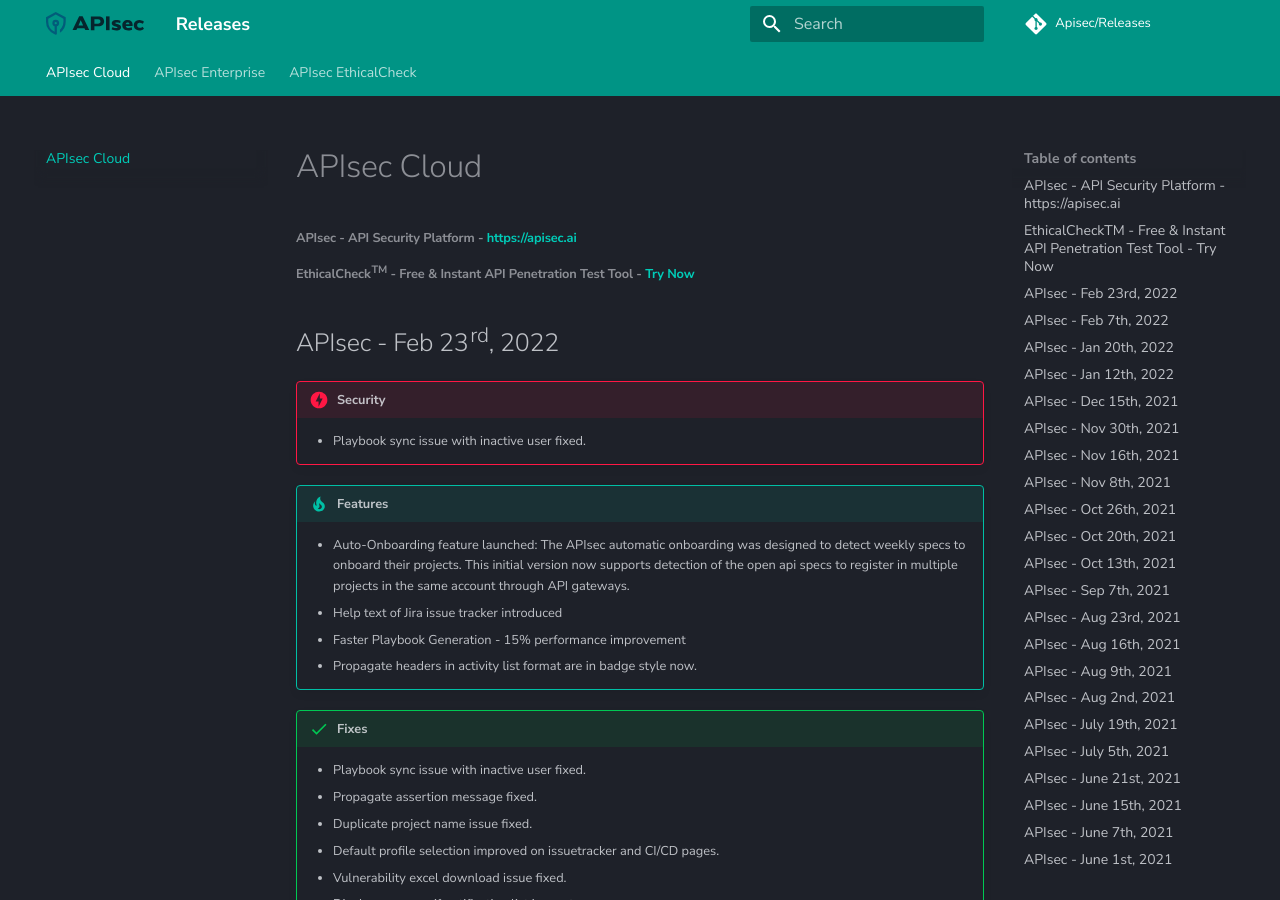
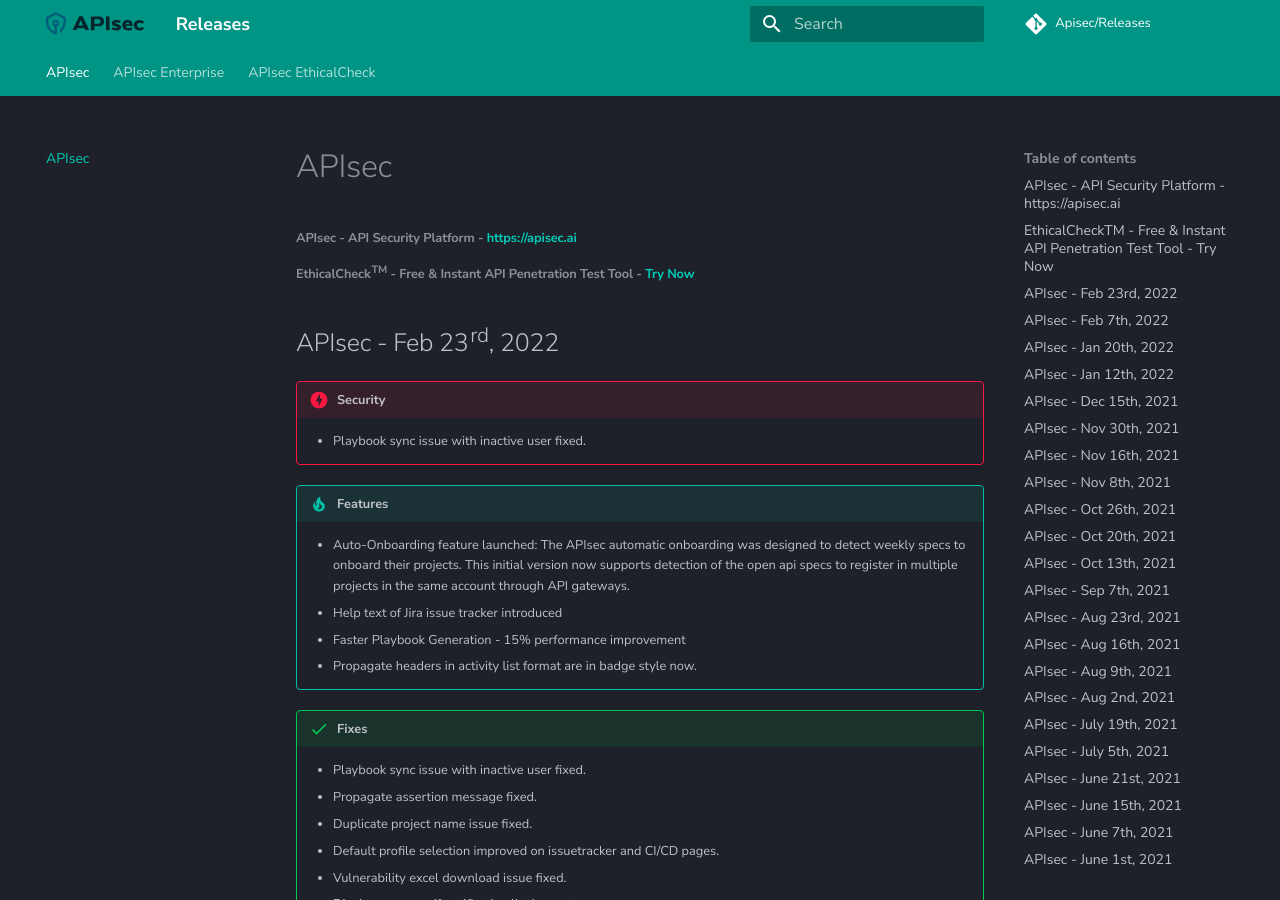
Before and after one commit to apisec-inc/releases, an MkDocs documentation site: the page built from docs/index.md, in a window 1280 px wide and 900 px high. Built offline with MkDocs 1.6.1 and Material for MkDocs 9.7.7, drawn with Linux system fonts in a browser that asks for light colours.

Commit message:
Update index.md

```diff
--- a/docs/index.md
+++ b/docs/index.md
@@ -1,6 +1,6 @@
 
 
-# APIsec Cloud
+# APIsec
 
 ###### APIsec - API Security Platform - https://apisec.ai
 ###### EthicalCheck<sup>TM</sup> - Free & Instant API Penetration Test Tool - [Try Now](https://www.apisec.ai/free-api-pen-test)
```
